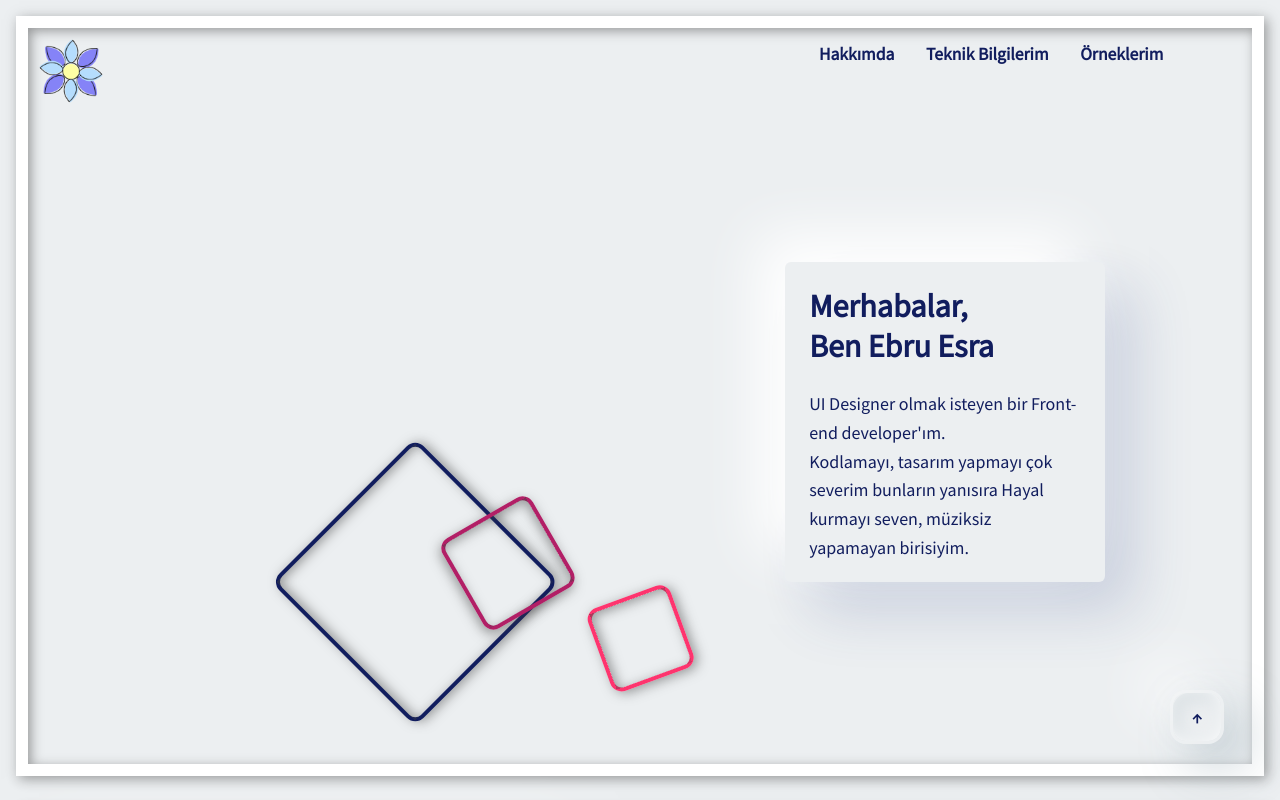
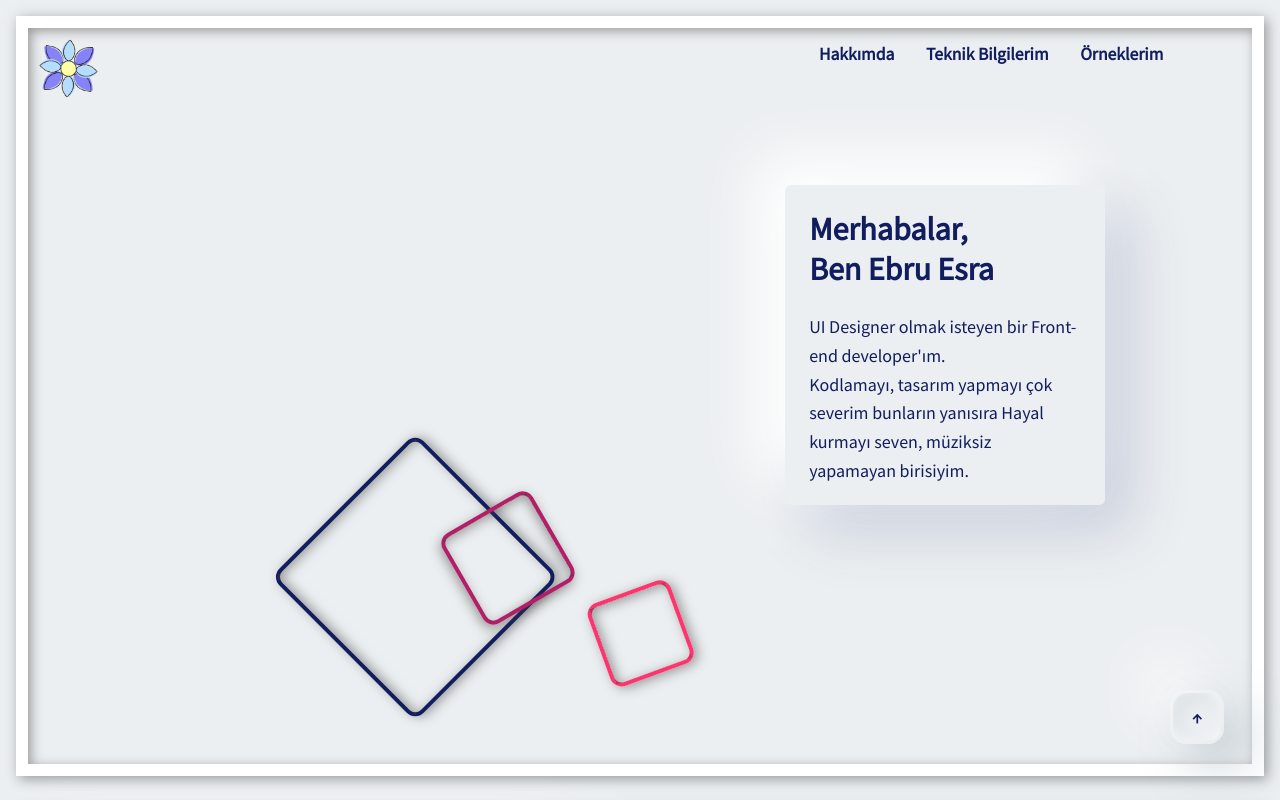
Before and after one commit to ebruesraustuner/Portfolio, a plain HTML site: page index.html in a window 1280 px wide. Drawn offline with Linux system fonts and the light colour scheme.

Commit message:
Fixed
Added favicon,
one bug fixed

```diff
--- a/index.html
+++ b/index.html
@@ -4,10 +4,11 @@
 <head>
 	<meta charset="utf-8">
 	<title>Portfolyo</title>
-	<meta name="description" content="Ebru'nun Portfolyo Sitesi">
+	<meta name="description" content="Bir genç kızın kendini aktarmak için yarattığı, portfolyosunu sunduğu site">
+	<meta name="keywords" content="Portfolyo, HTML, CSS, Front-end, UI">
 	<meta name="viewport" content="width=device-width, initial-scale=1">
 	<link href="./css/main.css" rel="stylesheet" type="text/css">
-
+	<link href="./img/flower-logo-favicon.png" rel="icon" type="image/png">
 	<script src="/js/modal.js"></script>
 
 	<script src="/js/vue-example.js"></script>
@@ -43,7 +44,7 @@
 											/img/logo-medium.png 2600w" alt="Ebru Esra Üstüner">-->
 										<!-- 	<a href="#homepage">Ebru Esra</a>-->
 
-									<img src="img/flower-logo.png" width="70%" alt="Ebru Esra Üstüner">
+									<img src="img/flower-logo.png" width="65%" alt="Ebru Esra Üstüner">
 
 								</div>
 								<div class="links">
--- a/scss/layout/sections.scss
+++ b/scss/layout/sections.scss
@@ -3,7 +3,7 @@
     display: flex;
     flex-basis: 2;
     flex-grow: 2;
-    justify-content: flex-end;
+    justify-content: center;
     align-content: flex-end;
     align-self: center;
     flex-wrap: wrap;
@@ -20,10 +20,10 @@
         width: 320px;
         height: 320px;
         border-radius: 6px;
-        box-shadow: 28px 28px 60px rgba(56, 77, 141, 0.2);
-        -webkit-box-shadow: 28px 28px 60px rgba(56, 77, 141, 0.2);
+        box-shadow: 26px 26px 60px rgba(56, 77, 141, 0.2);
+        -webkit-box-shadow: 26px 26px 60px rgba(56, 77, 141, 0.2);
         /* Safari 3-4, iOS 4.0.2 - 4.2, Android 2.3+ */
-        -moz-box-shadow: 28px 28px 60px rgba(56, 77, 141, 0.2);
+        -moz-box-shadow: 26px 26px 60px rgba(56, 77, 141, 0.2);
 
         color: $blue;
         position: relative;
```
Also changed, not shown: css/layout/sections.css, css/main.css, img/flower-logo-favicon.png (added), 1 other file.
